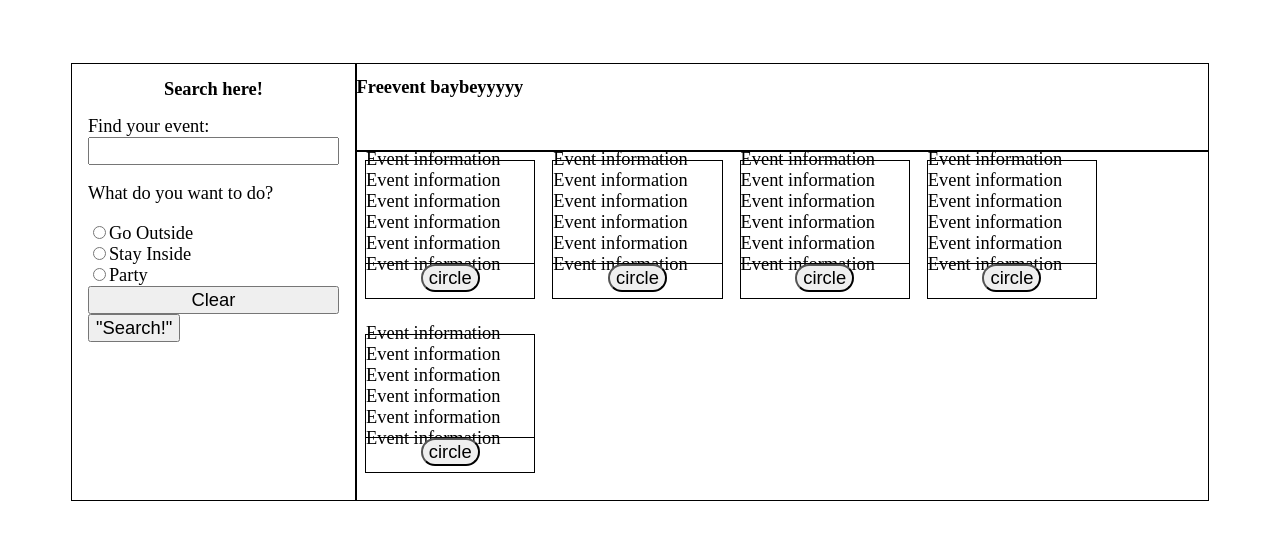
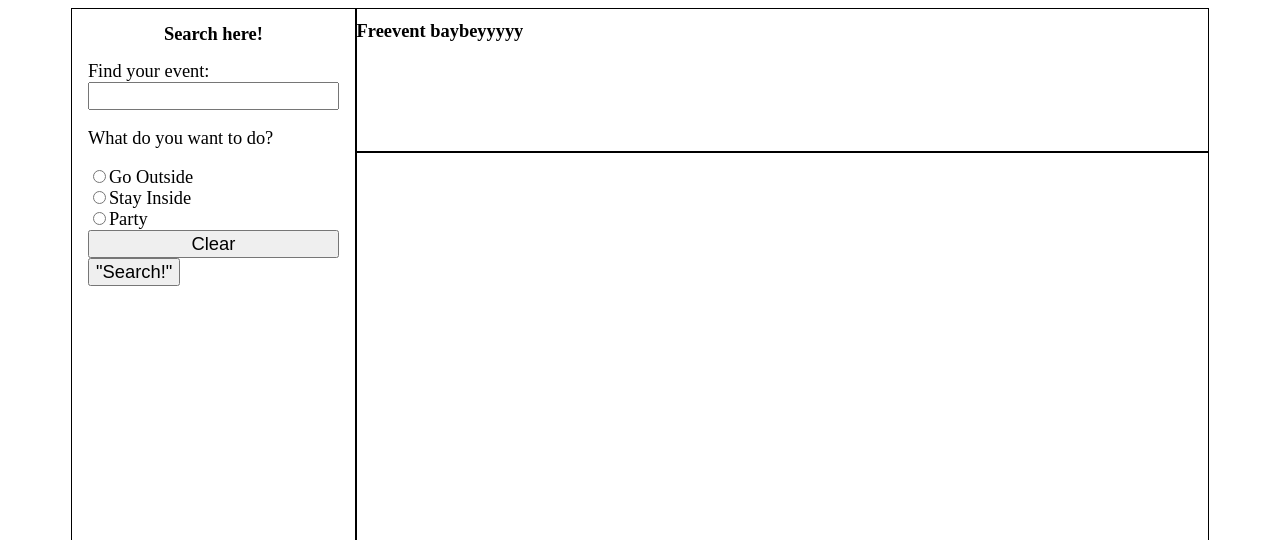
Before and after one commit to Freevent/Freevent, a React app: page / in a window 1280 px wide. Shown: the top 540 px of the page. Built offline with nearby package versions, Linux system fonts and the light colour scheme.

Commit message:
redux store working

```diff
--- a/client/components/DisplayContainer.js
+++ b/client/components/DisplayContainer.js
@@ -1,6 +1,7 @@
 import React, { useState } from 'react';
 import { connect } from 'react-redux';
 import EventCard from './EventCard';
+import * as actions from '../../client/actions/actions'
 
 const mapStateToProps = state => ({
     eventList: state.events.eventList,
@@ -8,17 +9,21 @@ const mapStateToProps = state => ({
 
 const mapDispatchToProps = dispatch => ({
     updateEventsList: (event) => dispatch(actions.updateEventListActionCreator(event)),
-    deleteEvent: (event) => dispatch(action.deleteEventActionCreator(event)),
+    deleteEvent: (event) => dispatch(actions.deleteEventActionCreator(event)),
 })
 
 const DisplayContainer = (props) => {
+    const eventSelect = [];
+    const { eventList } = props;
+
+
+    for (let i = 0; i < eventList.length; i++) {
+        eventSelect.push(<EventCard event={eventList[i]} />);
+    }
+
     return (
         <div className='displayContainer'>
-            <EventCard />
-            <EventCard />
-            <EventCard />
-            <EventCard />
-            <EventCard />
+            {eventSelect}
         </div>
     )
 }
--- a/client/components/EventCard.js
+++ b/client/components/EventCard.js
@@ -2,15 +2,13 @@ import React, { useState } from 'react';
 import Button from './Button';
 
 const EventCard = (props) => {
+    const { eventName, location } = props.event
     return (
         <div className='eventCard'>
             <div className='info'>
-                Event information
-                Event information
-                Event information
-                Event information
-                Event information
-                Event information
+                Name: {eventName}
+                <br/>
+                Location: {location}
             </div>
             <div className='buttonWrapper'>
                 <Button />
--- a/client/components/MainContainer.js
+++ b/client/components/MainContainer.js
@@ -4,21 +4,22 @@ import Sidebar from './Sidebar'
 import Heading from './Heading'
 import DisplayContainer from './DisplayContainer'
 import application from '../styles/application.scss'
+import * as actions from '../../client/actions/actions'
 
 const mapStateToProps = state => ({
     eventList: state.events.eventList,
-})
+});
 
 const mapDispatchToProps = dispatch => ({
-    updateEventsList: (event) => dispatch(actions.updateEventListActionCreator(event)),
+    updateEventsList: (events) => dispatch(actions.updateEventListActionCreator(events)),
     deleteEvent: (event) => dispatch(action.deleteEventActionCreator(event)),
-})
+});
 
 
 const MainContainer = (props) => {
     return (
         <div className='maincontainer'>
-            <Sidebar />
+            <Sidebar updateEvents={props.updateEventsList}/>
             <Heading />
             <DisplayContainer />
         </div>
--- a/client/components/OptionsComponent.js
+++ b/client/components/OptionsComponent.js
@@ -3,10 +3,9 @@ import axios from 'axios';
 import SubmitButton from './SubmitButton'
 
 const OptionsComponent = (props) => {
-
-    const fetchData = () => {
-        axios('/events')
-            .then(data => console.log(data))
+    const getData = () => {
+        axios.post('/events', { eventName: 'good times' })
+            .then(res => props.updateEvents(res.data))
             .catch(err => console.log(err))
     }
 
@@ -26,7 +25,7 @@ const OptionsComponent = (props) => {
                     </div>
                 <input type="reset" value="Clear"/>
             </form>
-            <SubmitButton click={fetchData} />
+            <SubmitButton getData={getData} />
         </div>
     )
 }
--- a/client/components/Sidebar.js
+++ b/client/components/Sidebar.js
@@ -5,7 +5,7 @@ const Sidebar = (props) => {
     return (
         <div className='sidebar'>
             <h2>Search here!</h2>
-            <OptionsComponent />
+            <OptionsComponent updateEvents={props.updateEvents}/>
         </div>
     )
 }
--- a/client/components/SubmitButton.js
+++ b/client/components/SubmitButton.js
@@ -3,7 +3,7 @@ import React, { useState } from 'react';
 
 const SubmitButton = (props) => {
     return (
-        <button onClick={props.click}>
+        <button onClick={props.getData}>
             "Search!"
         </button>
     )
--- a/client/store.js
+++ b/client/store.js
@@ -1,6 +1,6 @@
 import { createStore } from 'redux';
 // import { composeWithDevTools } from 'redux-devtools-extension'; // "npm i" this module?
-import reducers from './reducers/index.js';
+import reducers from './reducers/index';
 
 const store = createStore(
     reducers,
--- a/client/styles/application.scss
+++ b/client/styles/application.scss
@@ -8,7 +8,8 @@
 
 .maincontainer {
     width: 90%;
-    margin: 5% auto;
+    height: 90vh;
+    margin: 0 auto;
     display: grid;
     grid-template-columns: 1fr 1fr 1fr 1fr;
     grid-template-rows: 1fr 1fr 1fr 1fr 1fr;
```
Also changed, not shown: client/actions/actions.js (line endings or trailing spaces), 2 other files (tests, documents, lock files or other folders).
